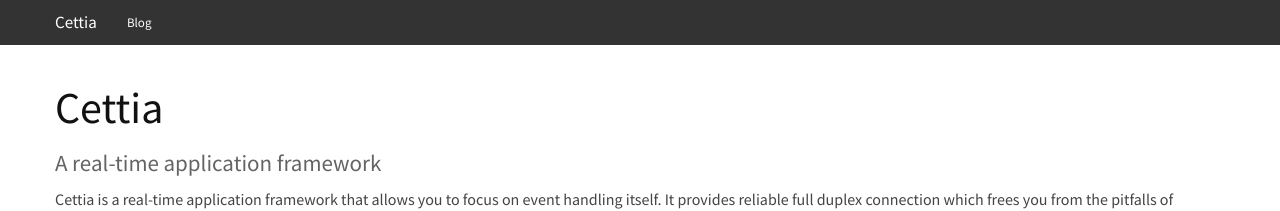
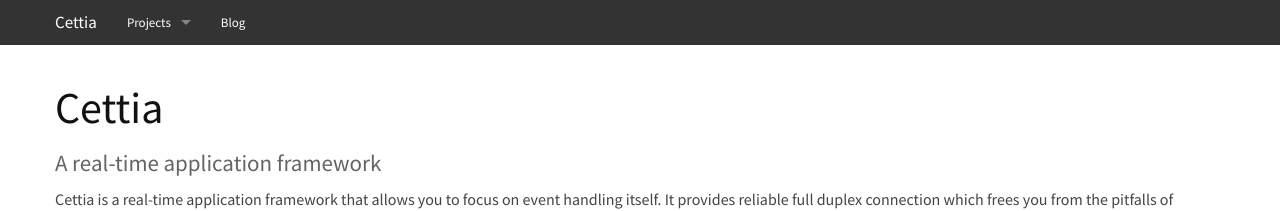
Before and after one commit to cettia/cettia.github.io, a Jekyll site: the page built from index.html, in a window 1280 px wide. Shown: the top 211 px of the page. Built offline with Jekyll 4.4.1, drawn with Linux system fonts in a browser that asks for light colours; Markdown is read by kramdown in place of the engine named in the settings.

Commit message:
Add projects dropdown

```diff
--- a/_includes/nav-main.html
+++ b/_includes/nav-main.html
@@ -8,6 +8,14 @@
         </ul>
         <section class="top-bar-section">
             <ul class="left">
+			    <li class="has-dropdown">
+                    <a href="#">Projects</a>
+			        <ul class="dropdown">
+                        <li><a href="/projects/cettia-protocol">Cettia Protocol</a></li>
+                        <li><a href="/projects/cettia-java-server">Cettia Java Server</a></li>
+                        <li><a href="/projects/cettia-javascript-client">Cettia JavaScript Client</a></li>
+                    </ul>
+                </li>
                 <li><a href="/blog">Blog</a></li>
             </ul>
         </section>
```
